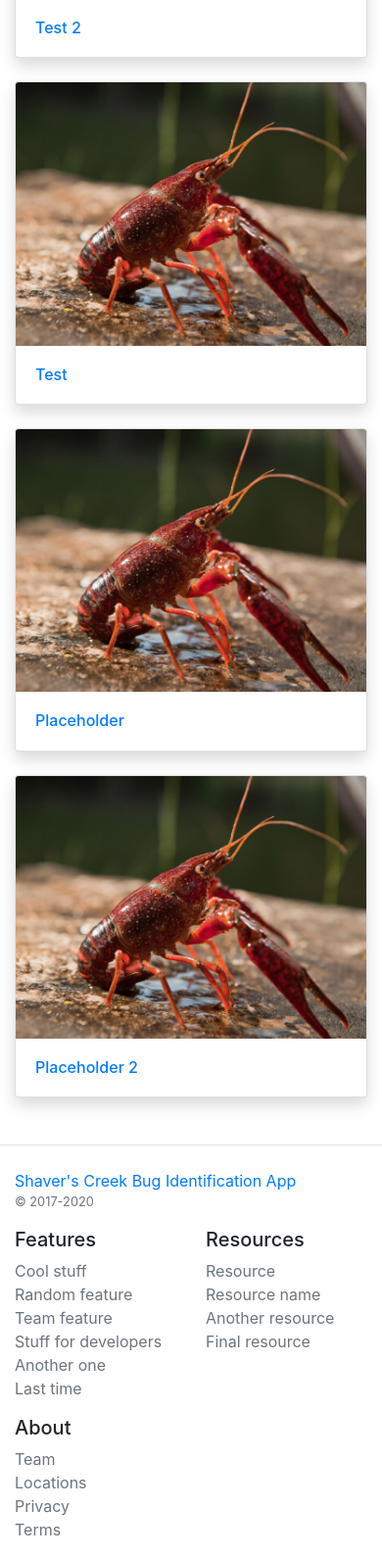
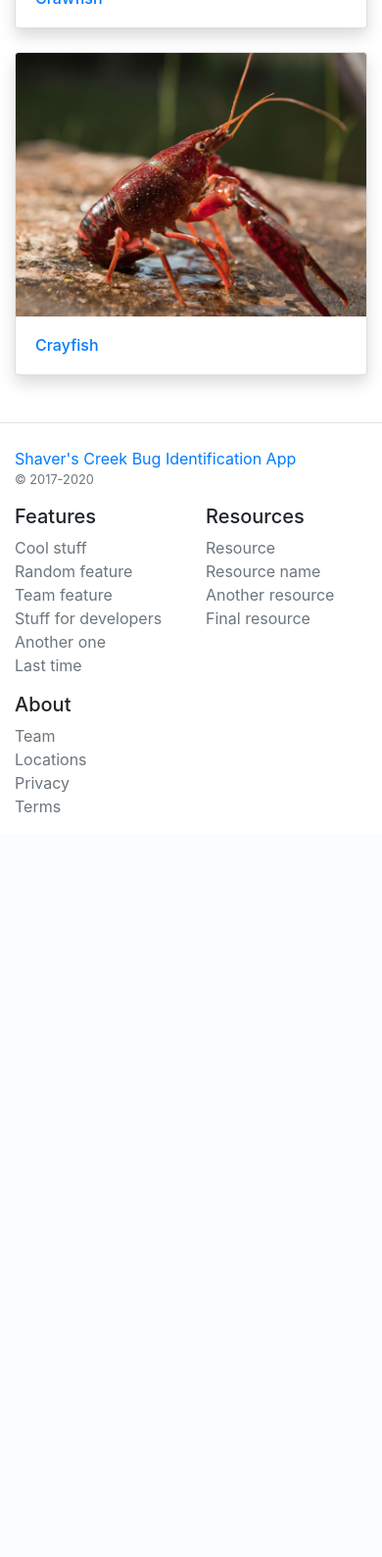
Before and after one commit to umba91/Capstone, a Django app: page /category-list in a window 390 px wide. Shown: the part 413-2002 px from the top of the page at 98% size. After the commit the page ends 1242 px from the top, so only its background shows below. Run offline with Django 4.2, Linux system fonts and the light colour scheme; data comes from the database, SQL or seed files in the repository; both versions use the stored data as it was after the commit; some libraries are stand-ins or nearby versions.

Commit message:
User customization achieved

```diff
--- a/main/templates/category-list.html
+++ b/main/templates/category-list.html
@@ -11,32 +11,12 @@
 			<div class="card shadow">
 				<a href="#"><img src="/media/{{bug.image}}" class="card-img-top" alt="..."></a>
 				<div class="card-body">
-					<h6 class="card-text"><a href="{% url 'bug-entry' %}">{{bug.title}}</a></h6>
+					<h6 class="card-text"><a href="{% url 'bug-entry' bug.name %}">{{bug.name}}</a></h6>
 				</div>
 			</div>
 		</div>
 		{% endfor %}
 		{% endif %}
 	</div>
-
-	<!-- Manual -->
-	<div class="row">
-		<div class="col-md-3 mb-4">
-			<div class="card shadow">
-				<a href="#"><img src="/media/bug_imgs/crayfish.jpg" class="card-img-top" alt="..."></a>
-				<div class="card-body">
-					<h6 class="card-text"><a href="{% url 'placeholder' %}">Placeholder</a></h6>
-				</div>
-			</div>
-		</div>
-		<div class="col-md-3 mb-4">
-			<div class="card shadow">
-				<a href="#"><img src="/media/bug_imgs/crayfish.jpg" class="card-img-top" alt="..."></a>
-				<div class="card-body">
-					<h6 class="card-text"><a href="{% url 'placeholder2' %}">Placeholder 2</a></h6>
-				</div>
-			</div>
-		</div>
-	</div>
 </main>
 {% endblock %}
--- a/main/urls.py
+++ b/main/urls.py
@@ -7,11 +7,10 @@ from django.conf.urls.static import static
 urlpatterns=[
     path('',views.home,name='home'),
     path('category-list',views.category_list,name='category-list'),
-    path('bug-entry',views.bug_entry,name='bug-entry'),
+    path('bug-entry/<str:name>',views.bug_entry,name='bug-entry'),
 
     path('placeholder.html',views.placeholder,name='placeholder'),
-    path('bug_pages/placeholder.html',views.placeholder,name='placeholder'),
-    path('bug_pages/placeholder2.html',views.bug_page_manual,name='placeholder2'),
+    path('bug_pages/',views.placeholder,name='placeholder'),
 ]
 
 if settings.DEBUG:
--- a/main/views.py
+++ b/main/views.py
@@ -7,15 +7,12 @@ def home(request):
     return render(request, 'index.html')
 
 def category_list(request):
-    data = Species.objects.all().order_by('-id')
+    data = Bug.objects.all().order_by('-id')
     return render(request, 'category-list.html',{'data':data})
 
-def bug_entry(request):
-    data = Bug.objects.all().order_by('-id')
+def bug_entry(request, name):
+    data = Bug.objects.get(name=name)
     return render(request, 'bug-entry.html',{'data':data})
 
 def placeholder(request):
-    return render(request, 'bug_pages/placeholder.html')
-
-def bug_page_manual(request):
-    return render(request, 'bug_pages/placeholder{0}.html'.format('2'))
+    return render(request, 'bug_pages/')
```
Also changed, not shown: main/templates/bug-entry.html (+8 -15 lines), db.sqlite3, media/bug_imgs/crawfish_qJfmpfk.png (added), media/bug_imgs/crayfish_S8yUSlt.jpg (added).
